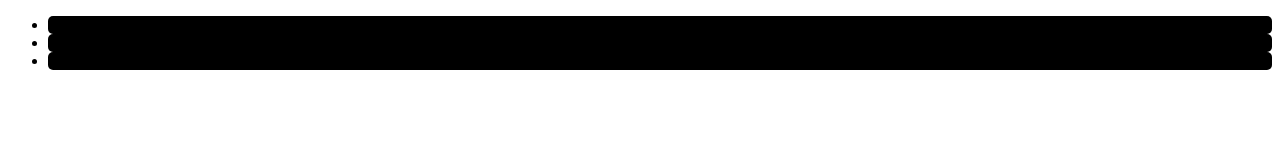
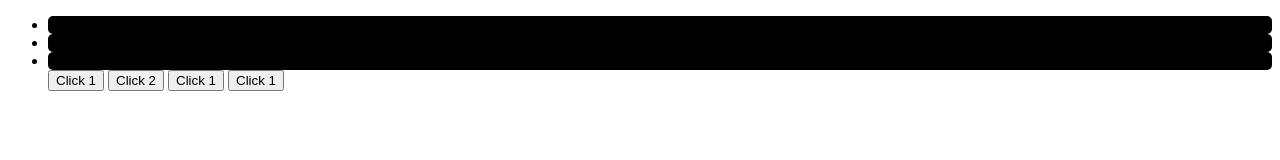
Before and after one commit to eldorprogrammer/loyiha_5, a plain HTML site: page index.html in a window 1280 px wide. Drawn offline with Linux system fonts and the light colour scheme.

Commit message:
bu loyihaning 2-filiali bunda button qo'shilgan

```diff
--- a/index.html
+++ b/index.html
@@ -19,6 +19,12 @@
                 <li>
                     hello
                 </li>
+
+                <button>Click 1</button>
+                <button>Click 2</button>
+                <button>Click 1</button>
+                <button>Click 1</button>
+
             </ul>
         </nav>
     </header>
```
